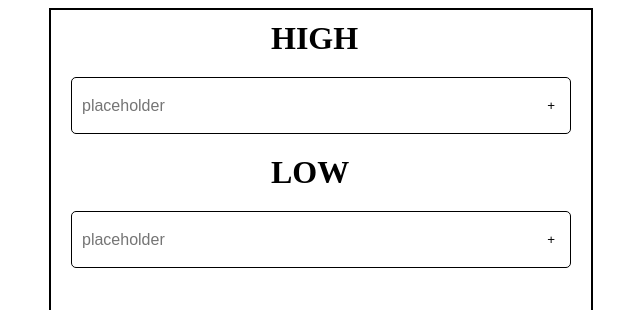
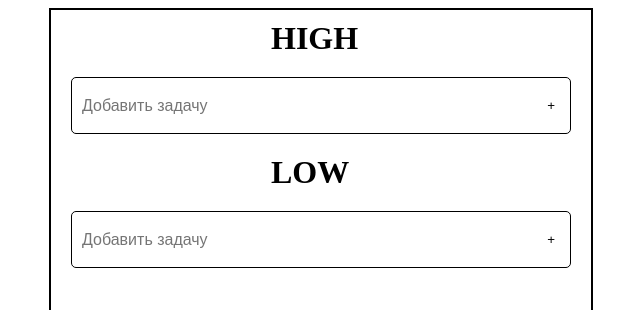
Before and after one commit to innamagkeeva/TODO_COMPONENTS, a Vue app: page / in a window 1280 px wide. Shown: the top 310 px of the page, without its empty margins (319-959 px from the left). Built offline with nearby package versions, Linux system fonts and the light colour scheme; the HTML template or start-up script is replaced by a standard one.

Commit message:
исправила плейсхолдер чтоб была видна запись

```diff
--- a/src/components/TaskForm.vue
+++ b/src/components/TaskForm.vue
@@ -26,7 +26,7 @@ function onSubmit() {
   >
     <TaskInput
       v-model="modelValue"
-      placeholder="Добавить задачу"
+      :placeholder="placeholder"
     />
     <AddButton />
   </form>
--- a/src/components/TaskInput.vue
+++ b/src/components/TaskInput.vue
@@ -13,7 +13,7 @@ const modelValue = defineModel<string>()
   <input
     class="form__input"
     type="text"
-    placeholder="placeholder"
+    :placeholder="placeholder"
     v-model="modelValue"
   />
 </template>
```
